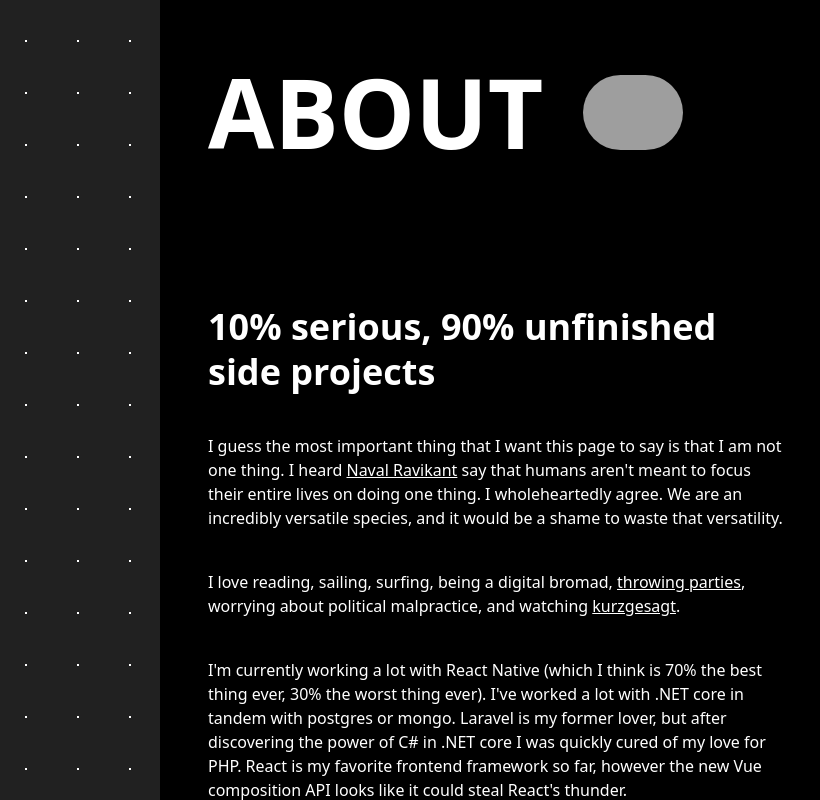
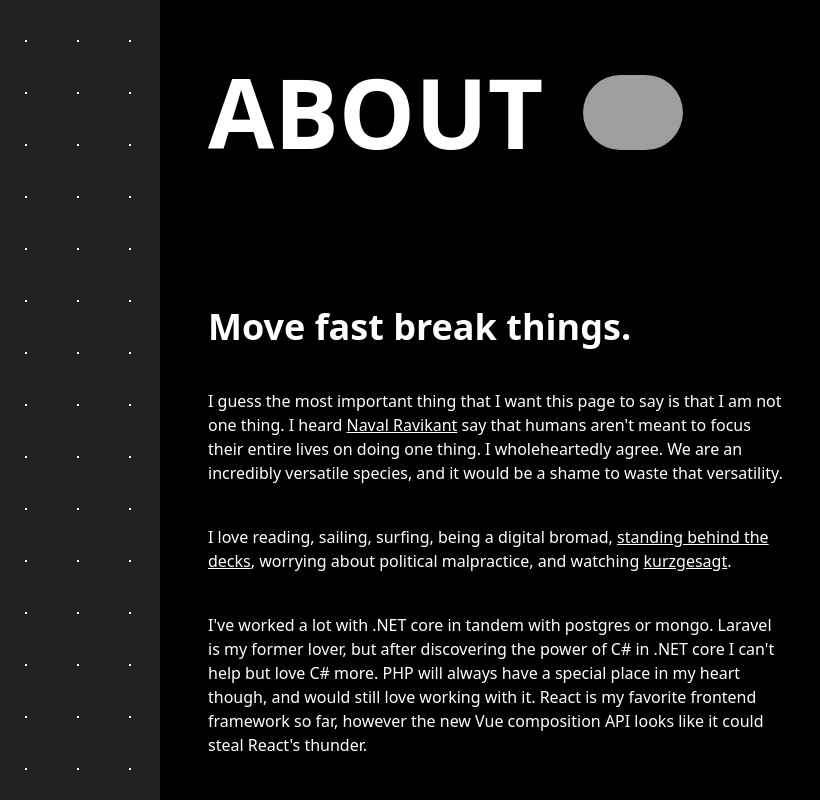
Before and after one commit to ian-starts/iankok.com, a Next.js app: page /about in a window 1280 px wide. Shown: the whole page, without its empty margins (0-820 px from the left). Built offline with nearby package versions, Linux system fonts and the light colour scheme; grey boxes are pictures that could not be loaded.

Commit message:
update about

```diff
--- a/pages/about.js
+++ b/pages/about.js
@@ -20,7 +20,7 @@ export default (props) => {
                             </div>
                         </div>
                         <h2 className="text-white pt-10 font-semibold leading-tight mt-20 text-2xl md:text-3xl lg:text-4xl xl:text-4xl">
-                            10% serious, 90% unfinished side projects
+                            Move fast break things.
                         </h2>
                         <p className="text-white py-10 text-l">
                             I guess the most important thing that I want this page to say is that I am not one thing.
@@ -34,18 +34,18 @@ export default (props) => {
                         <p className="text-white pb-10 text-l">
                             I love reading, sailing, surfing, being a digital
                             bromad, <a className="link" target="_blank" rel="noopener noreferrer"
-                                       href={"https://herres.haus"}>throwing
-                            parties</a>, worrying about political
+                                       href={"https://herres.haus"}>standing behind the decks</a>, worrying about
+                            political
                             malpractice, and watching <a className="link" target="_blank" rel="noopener noreferrer"
                                                          href={"https://www.youtube.com/watch?v=MBRqu0YOH14"}>kurzgesagt</a>.
                         </p>
-                        <p className="text-white pb-10 text-l">
-                            I'm currently working a lot with React Native (which I think is 70% the best thing ever, 30%
-                            the
-                            worst thing ever). I've worked a lot with .NET core in tandem with postgres or mongo.
-                            Laravel is
-                            my former lover, but after discovering the power of C# in .NET core I was quickly cured
-                            of my love for PHP. React is my favorite frontend framework so far, however the new Vue
+                        <p className="text-white pb-10 text-l">I've worked a lot with .NET core in tandem with postgres
+                            or mongo.
+                            Laravel is my former lover, but after discovering the power of C# in .NET core I can't help
+                            but love C# more.
+                            PHP will always have a special place in my heart though, and would still love working with
+                            it.
+                            React is my favorite frontend framework so far, however the new Vue
                             composition API looks like it could steal React's thunder.
                         </p>
                         <p className="text-white pb-10 text-l">
@@ -56,11 +56,19 @@ export default (props) => {
                             I'm always available.
                         </p>
                         <p className="text-white pb-10 text-l">
-                            My latest obsession would be Cognitive Behavioural Therapy. It is the most concrete
-                            translation of stoicism I've ever come across, and I'm working with my close friend Pim on
+                            One of my more interesting obsessions would be Cognitive Behavioural Therapy. It is the most
+                            concrete
+                            translation of stoicism I've ever come across. Though I've shelved the release of
+                            Parley a bit, I still believe in
                             bringing the therapy to more people. Feeling good should be for everyone. Hit me up
                             if you're
                             interested!
+                        </p>
+                        <p className="text-white pb-10 text-l">
+                            My latest venture is <a href="https://loopground.com" target="_blank">loopground</a>,
+                            and snugly fits into my philosophy of the 4 hour work week. Only four hours a week are spent
+                            on the dreadful bits, the rest can be categorized as hobby stuff. After a few intense months
+                            of building, it's now time to start generating revenue! Super stoked about this:)
                         </p>
                         <p className="text-white pb-10 text-l">
                             Live long and prosper, <br/>Ian
```
